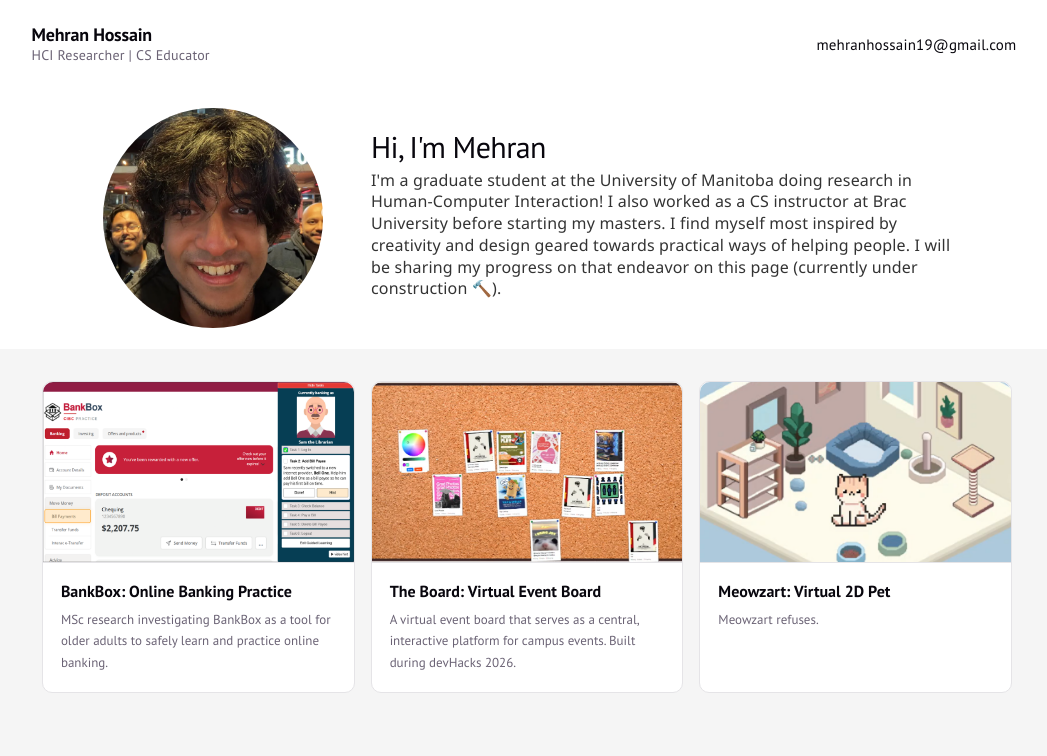
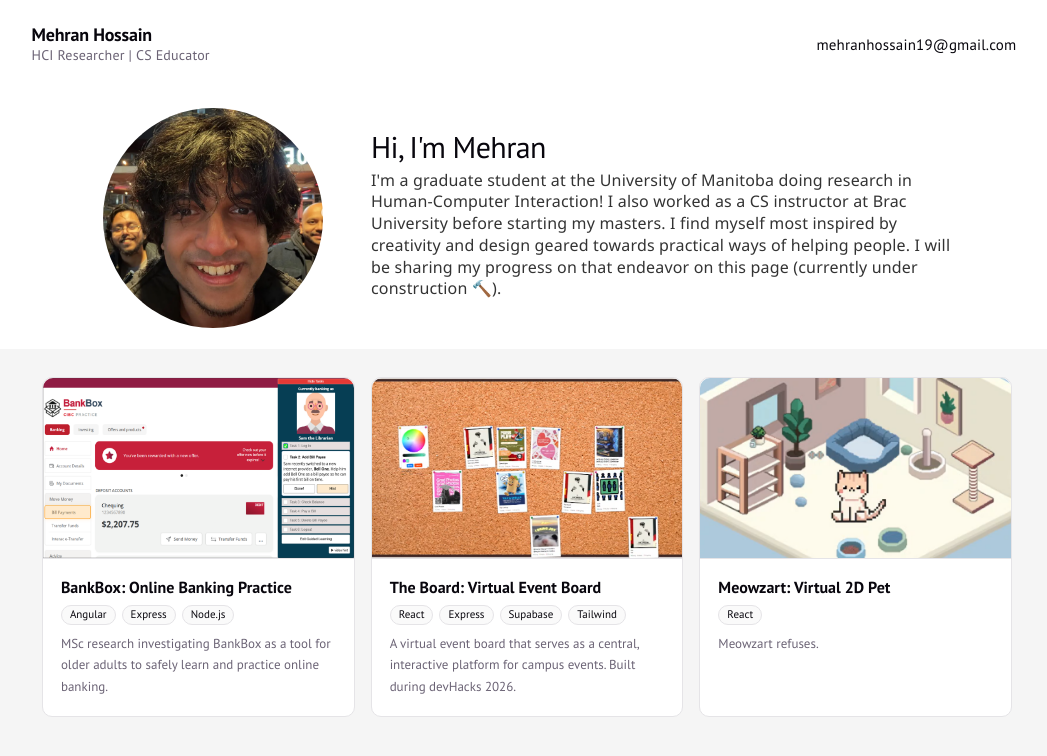
Before and after one commit to mehran-hossain/personal-webpage, a React (Vite) app: page / in a window 1280 px wide. Shown: the top 756 px of the page, without its empty margins (113-1160 px from the left). Built offline with nearby package versions, Linux system fonts and the light colour scheme.

Commit message:
added tags and more navigation changes

```diff
--- a/src/App.css
+++ b/src/App.css
@@ -80,6 +80,16 @@ html {
 
 .project-cycle-link:hover {
   border-bottom-color: currentColor;
+}
+
+.project-cycle-link:disabled {
+  cursor: not-allowed;
+  opacity: 0.35;
+  border-bottom-color: transparent;
+}
+
+.project-cycle-link:disabled:hover {
+  border-bottom-color: transparent;
 }
 
 .project-cycle-link:focus-visible {
@@ -205,7 +215,7 @@ html {
 }
 
 .projects {
-  padding: 16px 24px 40px;
+  padding: 14px 24px 14px;
   text-align: left;
   width: 100%;
   box-sizing: border-box;
@@ -228,7 +238,7 @@ html {
 }
 
 .projects-grid {
-  margin-top: 16px;
+  margin-top: 14px;
   display: grid;
   grid-template-columns: repeat(3, 1fr);
   gap: 16px;
@@ -288,6 +298,26 @@ html {
   margin: 0;
   font-size: 13px;
   color: var(--text);
+}
+
+.project-tags {
+  display: flex;
+  gap: 6px;
+  flex-wrap: wrap;
+  margin: 0 0 8px;
+}
+
+.project-tag {
+  display: inline-flex;
+  align-items: center;
+  height: 18px;
+  padding: 0 8px;
+  border: 1px solid var(--border);
+  border-radius: 999px;
+  background: rgba(245, 245, 245, 0.5);
+  font-size: 11px;
+  line-height: 1;
+  color: var(--text-h);
 }
 
 .project-page-view {
--- a/src/App.jsx
+++ b/src/App.jsx
@@ -17,6 +17,7 @@ function App() {
         image: bankboxImg,
         alt: 'BankBox project preview',
         href: '/projects/project-1.html',
+        tags: ['Angular', 'Express', 'Node.js'],
       },
       {
         id: 'project-2',
@@ -25,6 +26,7 @@ function App() {
         image: theboardImg,
         alt: 'The Board project preview',
         href: '/projects/project-2.html',
+        tags: ['React', 'Express', 'Supabase', 'Tailwind'],
       },
       {
         id: 'project-3',
@@ -33,6 +35,7 @@ function App() {
         image: meowzartImg,
         alt: 'Meowzart project preview',
         href: '/projects/project-3.html',
+        tags: ['React'],
       },
     ],
     []
@@ -44,8 +47,13 @@ function App() {
     ? projects.findIndex((p) => p.id === activeProjectId)
     : -1
 
+  const isFirstProject = activeProjectIndex === 0
+  const isLastProject = activeProjectIndex === projects.length - 1
+
   const goToAdjacentProject = (delta) => {
     if (activeProjectIndex < 0) return
+    if (delta < 0 && isFirstProject) return
+    if (delta > 0 && isLastProject) return
     const len = projects.length
     const nextIdx = (activeProjectIndex + delta + len) % len
     const next = projects[nextIdx]
@@ -111,6 +119,7 @@ function App() {
               <button
                 type="button"
                 className="project-cycle-link"
+                disabled={isFirstProject}
                 onClick={() => goToAdjacentProject(-1)}
               >
                 &lt; Prev
@@ -118,6 +127,7 @@ function App() {
               <button
                 type="button"
                 className="project-cycle-link"
+                disabled={isLastProject}
                 onClick={() => goToAdjacentProject(1)}
               >
                 Next &gt;
@@ -158,6 +168,15 @@ function App() {
                 <img src={project.image} className="card-image" alt={project.alt} />
                 <div className="card-body">
                   <h3>{project.title}</h3>
+                  {Array.isArray(project.tags) && project.tags.length ? (
+                    <div className="project-tags" aria-label="Technologies used">
+                      {project.tags.map((tag) => (
+                        <span key={tag} className="project-tag">
+                          {tag}
+                        </span>
+                      ))}
+                    </div>
+                  ) : null}
                   <p>{project.subtitle}</p>
                 </div>
               </button>
```
Also changed, not shown: public/projects/project-1.html (line endings or trailing spaces).
